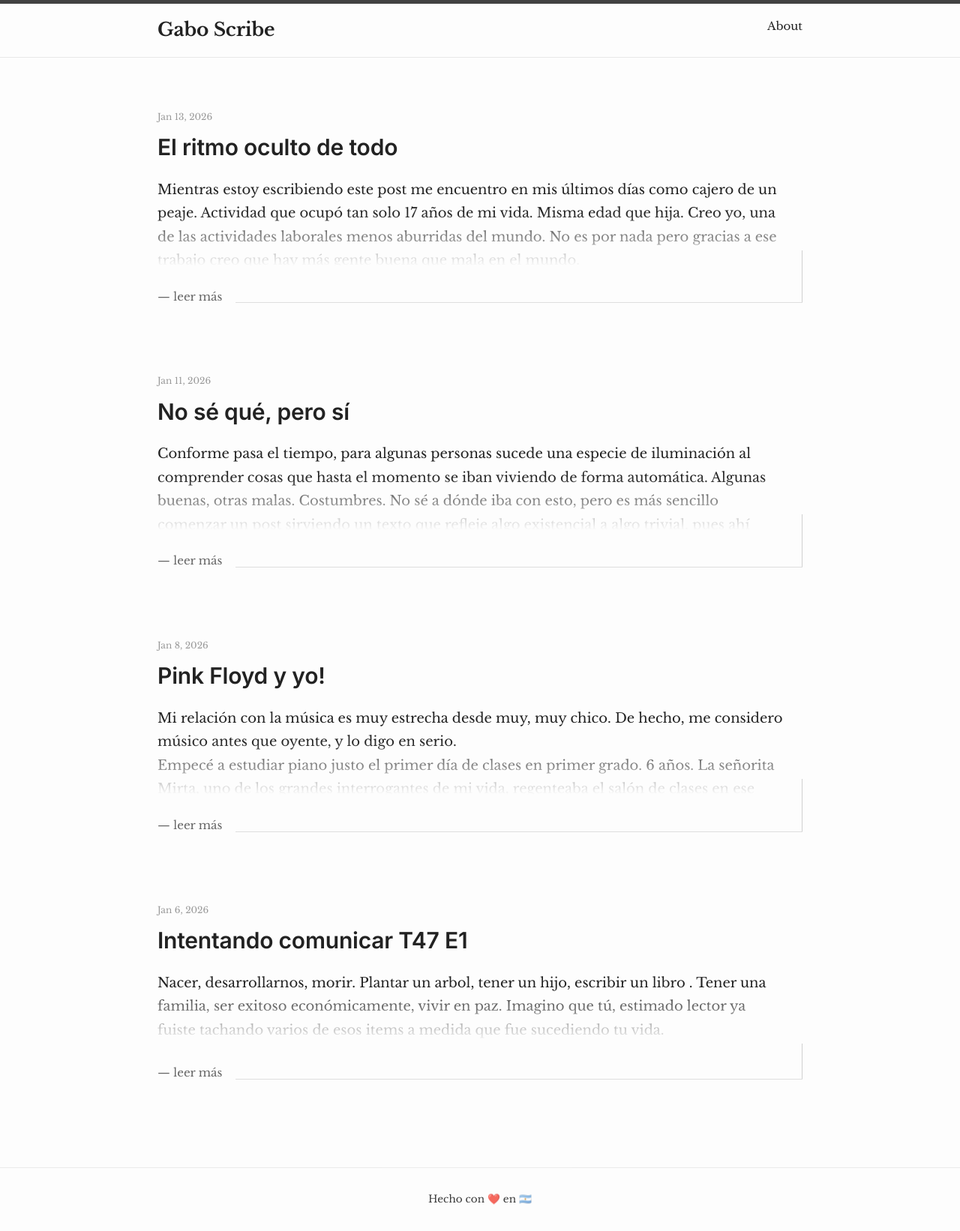
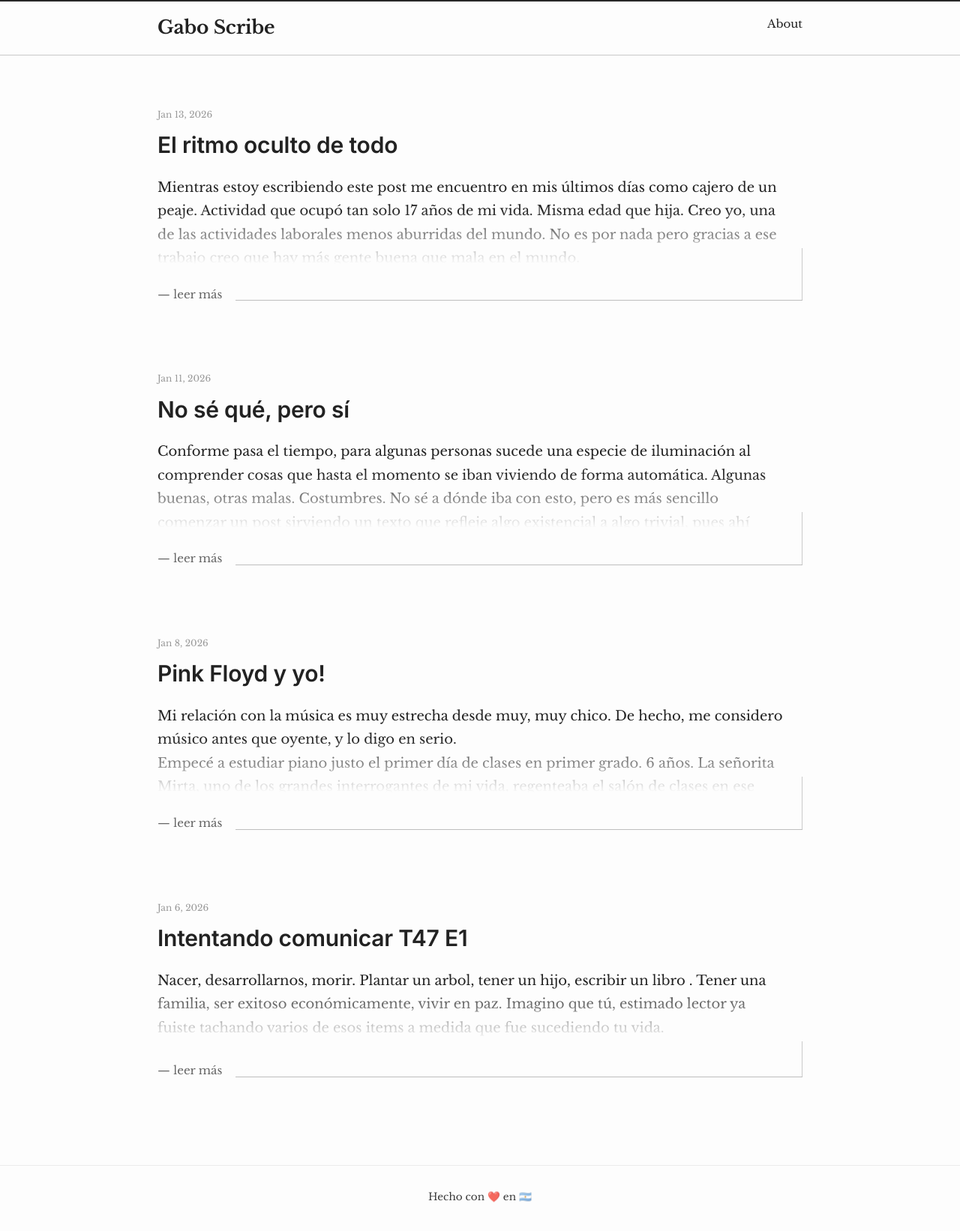
Before and after one commit to gsplay/blog, a Jekyll site: the page built from index.markdown, in a window 1280 px wide. Shown: the whole page at 75% size. Built offline with Jekyll 4.4.1, drawn with Linux system fonts in a browser that asks for light colours.

Commit message:
mejoras esteticas en el home, lineas estetica del sitio

```diff
--- a/assets/main.scss
+++ b/assets/main.scss
@@ -57,7 +57,9 @@ p {
 /* ===== HEader ===== */
 
 .site-header {
-  margin-bottom: 2rem;
+	border-top: 2px solid rgb(40, 40, 40);
+  	margin-bottom: 2rem;
+  	border-bottom: 1px solid #57575752;
 }
 
 /* ===== Post ===== */
@@ -76,7 +78,7 @@ p {
   right: 0;
   bottom: 23px;
   height: 1px;
-  background: rgba(0,0,0,0.12);
+  background: rgba(0,0,0,0.25);
 }
 .post-list li::before {
   content: "";
@@ -85,7 +87,7 @@ p {
   top: 12.2rem;       /* altura donde comienza el título */
   bottom: 1.5rem;    /* deja aire abajo */
   width: 1px;
-  background: rgba(0,0,0,0.18);
+  background: rgba(0,0,0,0.2);
 }
 
 
```
